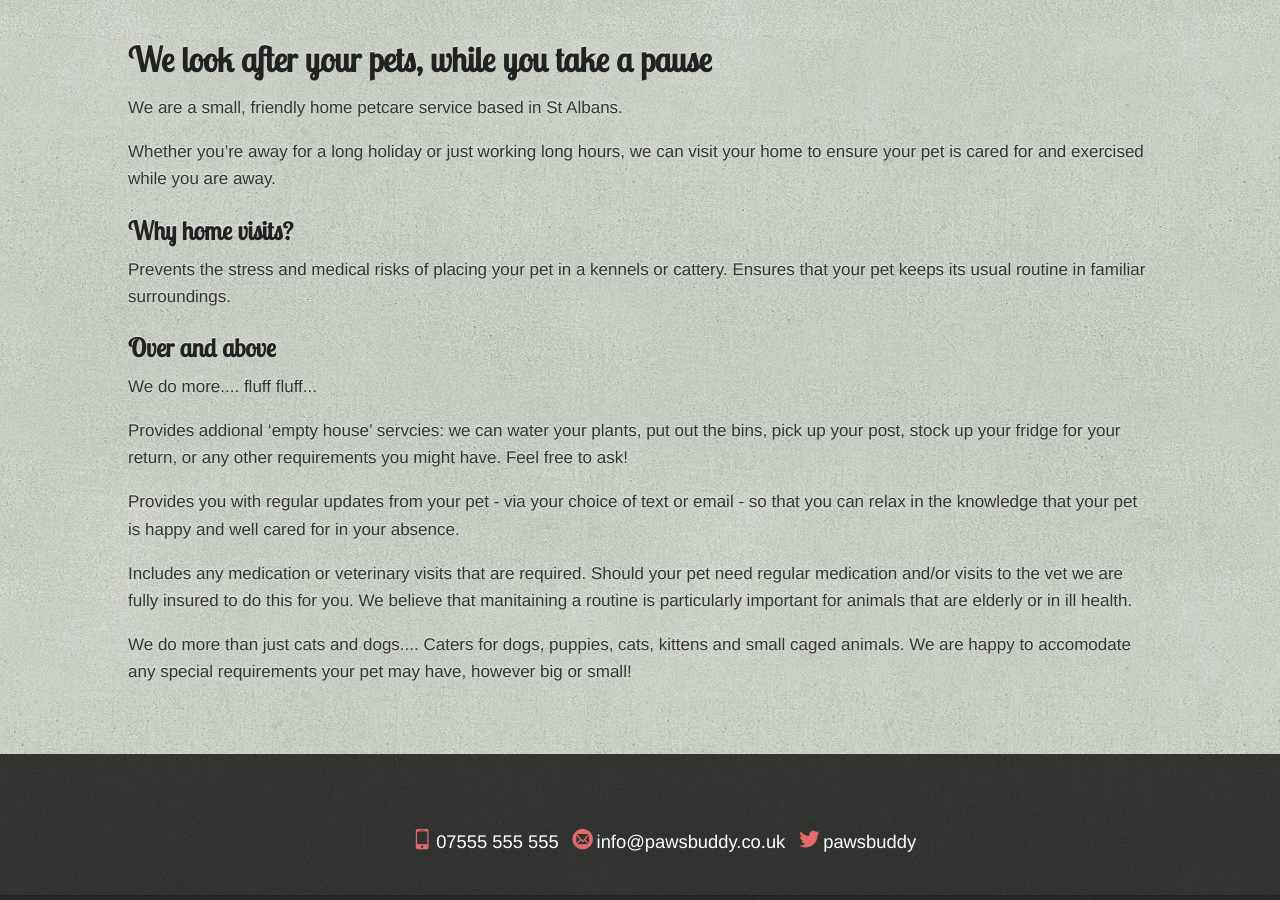
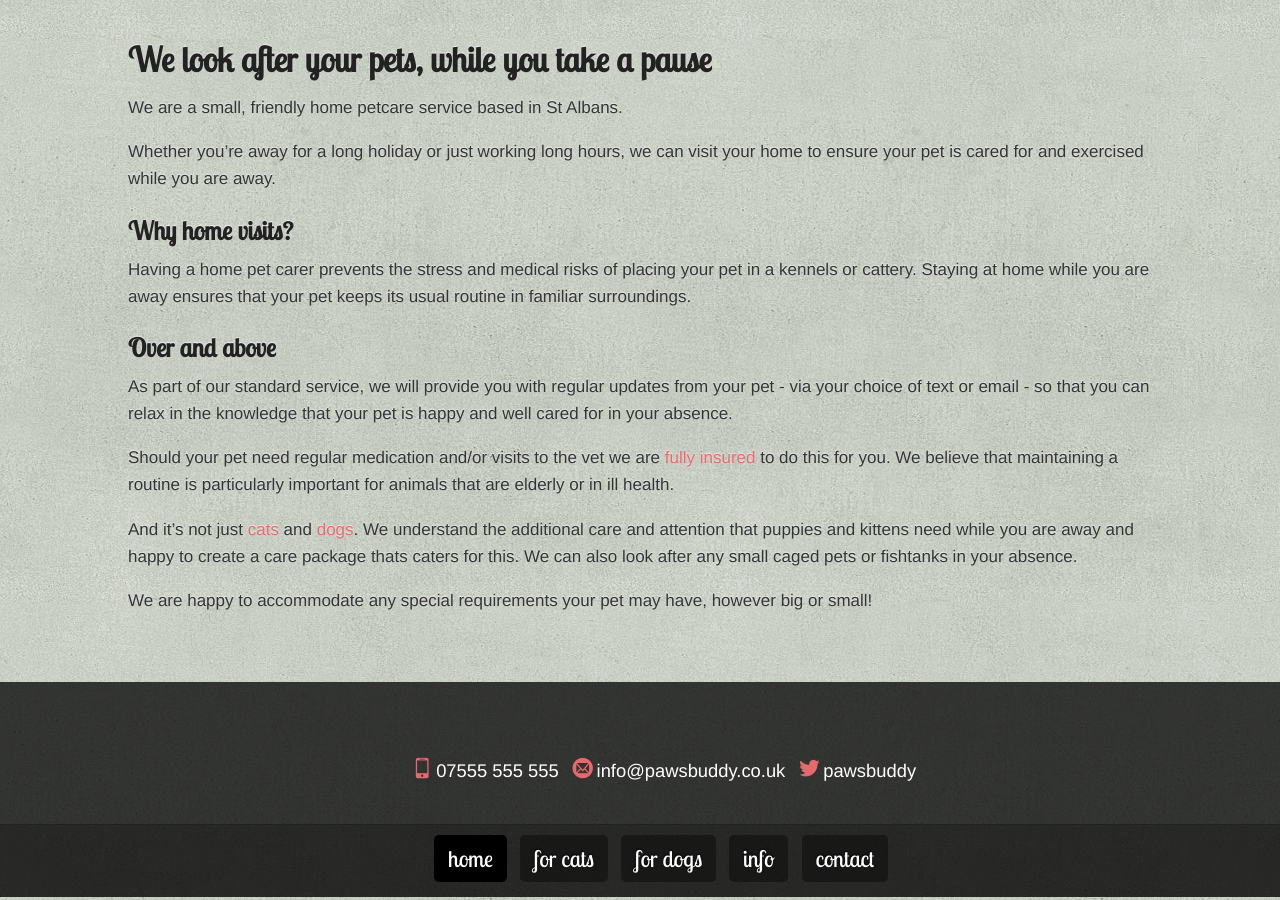
Before and after one commit to philhawksworth/pawsbuddy.co.uk, a Jekyll site: the page built from soon.html, in a window 1280 px wide and 900 px high, scrolled down 533 px. Built offline with Jekyll 4.4.1, drawn with Linux system fonts in a browser that asks for light colours; Markdown is read by kramdown in place of the engine named in the settings.

Commit message:
updated home page content

```diff
--- /dev/null
+++ b/Gruntfile.js
@@ -0,0 +1,5 @@
+module.exports = function(grunt) {
+  grunt.initConfig({
+    pkg: grunt.file.readJSON('package.json')
+  });
+};
--- a/soon.html
+++ b/soon.html
@@ -12,26 +12,21 @@
 	Whether you’re away for a long holiday or just working long hours, we can visit your home to ensure your pet is cared for and exercised while you are away.
 </p>
 
-
 <h2>Why home visits?</h2>
 <p>
-	Prevents the stress and medical risks of placing your pet in a kennels or cattery. Ensures that your pet keeps its usual routine in familiar surroundings.
+	Having a home pet carer prevents the stress and medical risks of placing your pet in a kennels or cattery. Staying at home while you are away ensures that your pet keeps its usual routine in familiar surroundings.
 </p>
 
 
 <h2>Over and above</h2>
 <p>
-	We do more.... fluff fluff...
+	As part of our standard service, we will provide you with regular updates from your pet - via your choice of text or email - so that you can relax in the knowledge that your pet is happy and well cared for in your absence.
 </p>
 <p>
-	Provides addional ‘empty house’ servcies: we can water your plants, put out the bins, pick up your post, stock up your fridge for your return, or any other requirements you might have. Feel free to ask!
+	Should your pet need regular medication and/or visits to the vet we are <a href="/info">fully insured</a> to do this for you. We believe that maintaining a routine is particularly important for animals that are elderly or in ill health.</p>
+<p>
+	And it’s not just <a href="/cat-services">cats</a> and <a href="/dogs-services">dogs</a>. We understand the additional care and attention that puppies and kittens need while you are away and happy to create a care package thats caters for this. We can also look after any small caged pets or fishtanks in your absence.
 </p>
 <p>
-Provides you with regular updates from your pet - via your choice of text or email - so that you can relax in the knowledge that your pet is happy and well cared for in your absence.
+	We are happy to accommodate any special requirements your pet may have, however big or small!
 </p>
-<p>
-Includes any medication or veterinary visits that are required. Should your pet need regular medication and/or visits to the vet we are fully insured to do this for you. We believe that manitaining a routine is particularly important for animals that are elderly or in ill health.
-</p>
-<p>
-	We do more than just cats and dogs.... Caters for dogs, puppies, cats, kittens and small caged animals. We are happy to accomodate any special requirements your pet may have, however big or small!
-</p>
```
Also changed, not shown: cat-services/index.html (+5 -5 lines), dog-services/index.html (+5 -15 lines), package.json (added, +19 -0 lines), info/index.html (line endings or trailing spaces).
